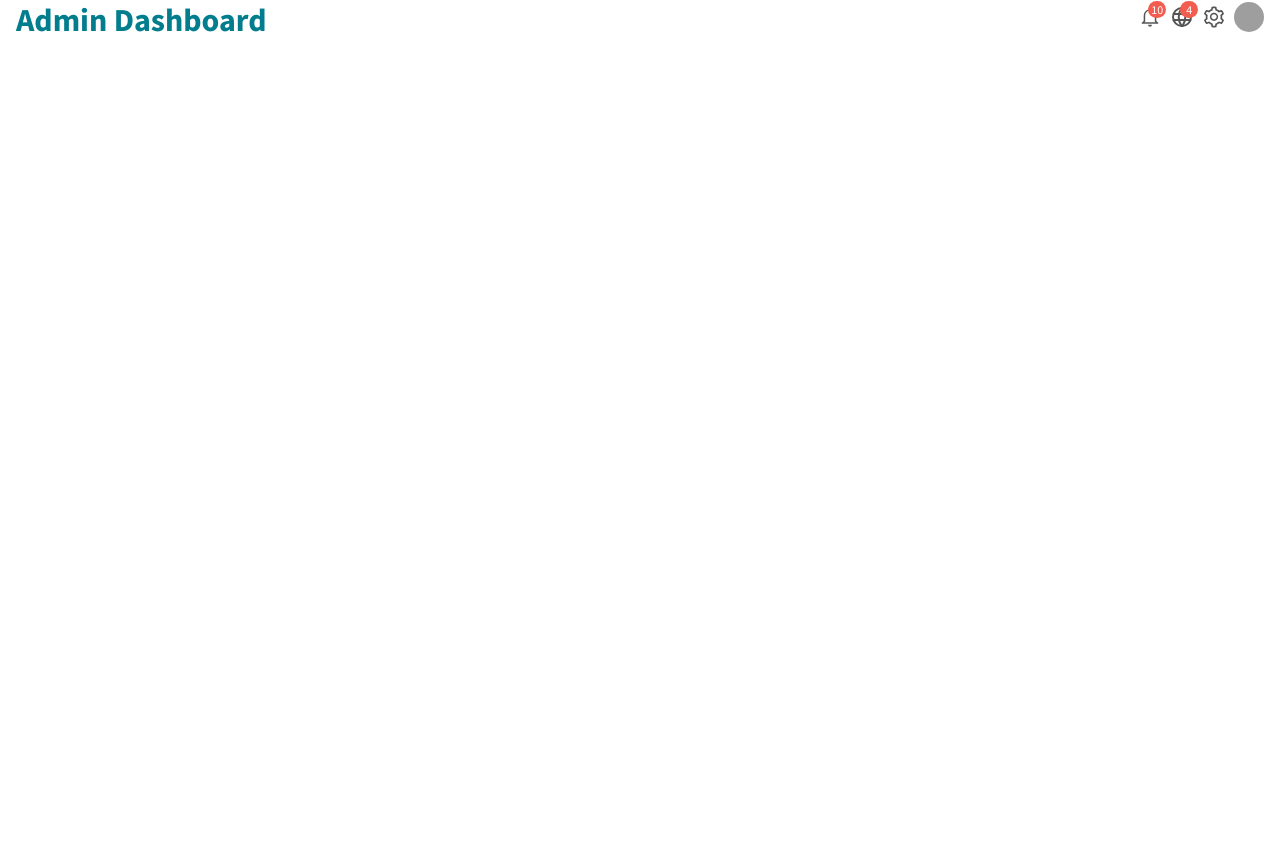
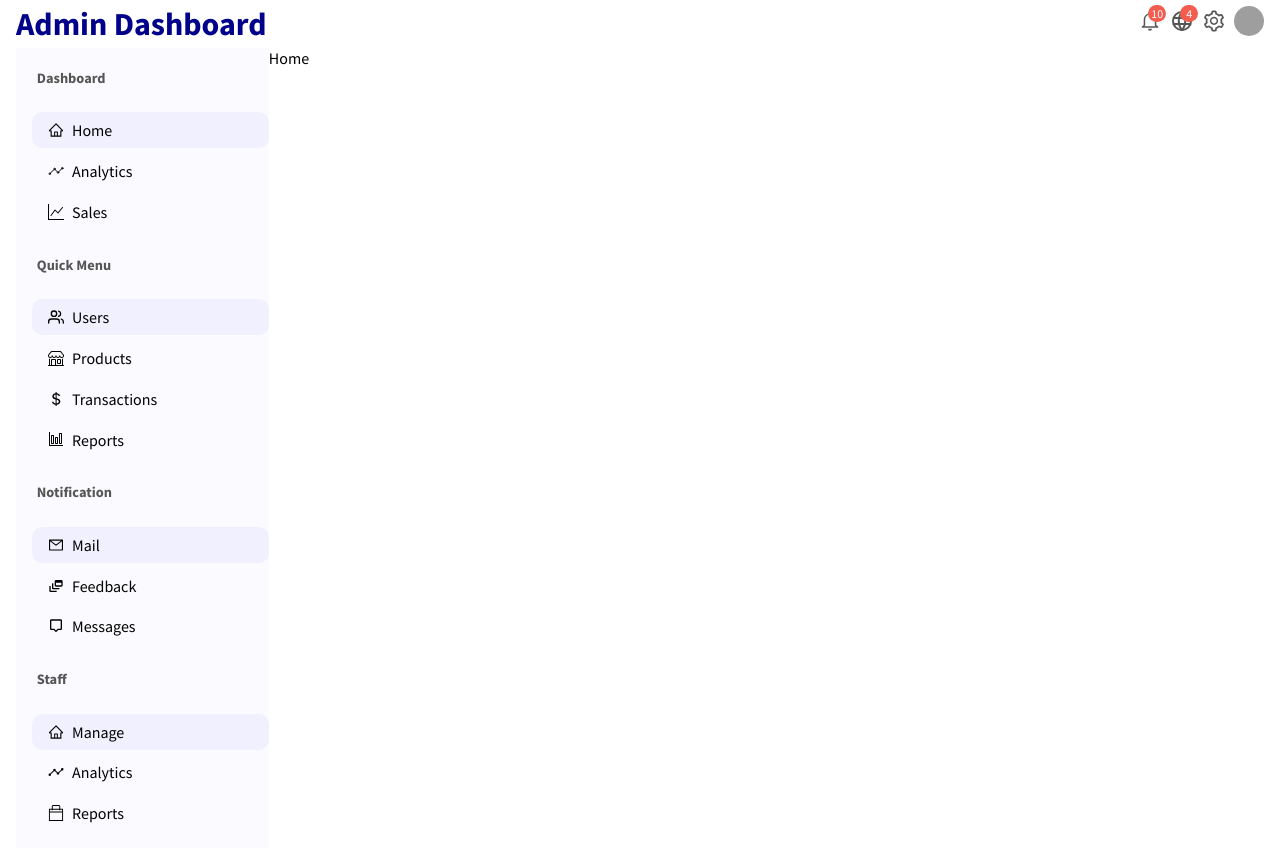
Before and after one commit to subashbala98/adminDashboard, a React (Create React App) app: page / in a window 1280 px wide. Before the commit the page ends 800 px from the top, so only its background shows below. Built offline with nearby package versions, Linux system fonts and the light colour scheme; grey boxes are pictures that could not be loaded.

Commit message:
Added the sidebar component

```diff
--- a/src/App.css
+++ b/src/App.css
@@ -4,3 +4,8 @@
   box-sizing: border-box;
    font-family: 'Source Sans Pro', sans-serif;
 }
+
+.container{
+  display: flex;
+  margin-left: 1rem;
+}
--- a/src/App.js
+++ b/src/App.js
@@ -1,12 +1,18 @@
 /** @format */
 
 import "./App.css";
+import Home from "./components/Home";
+import Sidebar from "./components/Sidebar";
 import Topbar from "./components/Topbar";
 
 function App() {
   return (
     <div>
       <Topbar />
+      <div className="container">
+        <Sidebar />
+        <Home />
+      </div>
     </div>
   );
 }
--- /dev/null
+++ b/src/components/Home/index.css
@@ -0,0 +1,3 @@
+.home{
+    flex: 4;
+}
--- /dev/null
+++ b/src/components/Home/index.jsx
@@ -0,0 +1,9 @@
+/** @format */
+
+import React from "react";
+import "./index.css";
+const Home = () => {
+  return <div className="home">Home</div>;
+};
+
+export default Home;
--- /dev/null
+++ b/src/components/Sidebar/index.css
@@ -0,0 +1,29 @@
+.sidebar{
+    flex: 1;
+    background-color: rgb(251, 251, 255);
+    height: 100vh;
+    position: sticky;
+    top:3rem ;
+}
+.sidebarWrapper h5{
+    padding: 1.3rem;
+    font-size: 0.9rem;
+  color: #555;
+}
+.sidebarWrapper li{
+    list-style: none;
+    display: flex;
+    align-items: center;
+    gap: 0.5rem;
+    cursor: pointer;
+    border-radius: 10px;
+    padding: 0.5rem 1rem;
+    font-size: 1rem;
+    margin: 0.3rem auto;
+}
+.sidebarWrapper li.active,.sidebarWrapper li:hover{
+    background-color: rgb(240, 240, 255);
+}
+.sidebarList{
+    margin-left: 1rem;
+}
--- /dev/null
+++ b/src/components/Sidebar/index.jsx
@@ -0,0 +1,84 @@
+/** @format */
+
+import React from "react";
+import "./index.css";
+import { AiOutlineHome, AiOutlineMail } from "react-icons/ai";
+import { IoAnalyticsOutline, IoAnalytics } from "react-icons/io5";
+import { BsGraphUp, BsShop, BsCurrencyDollar } from "react-icons/bs";
+import { FiUsers } from "react-icons/fi";
+import { VscGraph } from "react-icons/vsc";
+import { MdOutlineDynamicFeed, MdReport } from "react-icons/md";
+import { BiMessageAlt } from "react-icons/bi";
+import { TfiBag } from "react-icons/tfi";
+
+const Sidebar = () => {
+  return (
+    <div className="sidebar">
+      {/* Dashboard */}
+      <div className="sidebarWrapper">
+        <h5>Dashboard</h5>
+        <ul className="sidebarList">
+          <li className="active">
+            <AiOutlineHome /> Home
+          </li>
+          <li>
+            <IoAnalyticsOutline /> Analytics
+          </li>
+          <li>
+            <BsGraphUp /> Sales
+          </li>
+        </ul>
+      </div>
+      {/* Quick Menu */}
+      <div className="sidebarWrapper">
+        <h5>Quick Menu</h5>
+        <ul className="sidebarList">
+          <li className="active">
+            <FiUsers /> Users
+          </li>
+          <li>
+            <BsShop /> Products
+          </li>
+          <li>
+            <BsCurrencyDollar /> Transactions
+          </li>
+          <li>
+            <VscGraph /> Reports
+          </li>
+        </ul>
+      </div>
+      {/* Notification */}
+      <div className="sidebarWrapper">
+        <h5>Notification</h5>
+        <ul className="sidebarList">
+          <li className="active">
+            <AiOutlineMail /> Mail
+          </li>
+          <li>
+            <MdOutlineDynamicFeed /> Feedback
+          </li>
+          <li>
+            <BiMessageAlt /> Messages
+          </li>
+        </ul>
+      </div>
+      {/* Staff */}
+      <div className="sidebarWrapper">
+        <h5>Staff</h5>
+        <ul className="sidebarList">
+          <li className="active">
+            <AiOutlineHome /> Manage
+          </li>
+          <li>
+            <IoAnalytics /> Analytics
+          </li>
+          <li>
+            <TfiBag /> Reports
+          </li>
+        </ul>
+      </div>
+    </div>
+  );
+};
+
+export default Sidebar;
--- a/src/components/Topbar/index.css
+++ b/src/components/Topbar/index.css
@@ -4,14 +4,15 @@
   position: sticky;
   top: 0;
   width: 100%;
-  height: 2.5rem;
+  height: 3rem;
   padding: 0 1rem;
   background-color: #ffff;
   display: flex;
   align-items: center;
   justify-content: space-between;
+  z-index: 9999;
 }
-.topbarWrapper{
+.topbarWrapper {
   display: flex;
   align-items: center;
   gap: 0.5rem;
@@ -23,16 +24,15 @@
 .topbarName {
   font-size: 2rem;
   font-weight: bold;
-  color: #027D8D;
+  color: darkblue;
 }
 .topbarWrapper {
   font-size: 1.5rem;
   color: #555;
-
 }
-.topbarAlert{
+.topbarAlert {
   position: absolute;
-    background-color:#f25d50 ;
+  background-color: #f25d50;
   top: -4px;
   font-size: 0.75rem;
   color: #fff;
@@ -44,7 +44,7 @@ text-align: center;
   right: -4px;
 }
 
-.topbarAvatar>img{
+.topbarAvatar > img {
   border-radius: 50%;
   cursor: pointer;
 }
--- a/src/components/Topbar/index.jsx
+++ b/src/components/Topbar/index.jsx
@@ -1,6 +1,6 @@
 /** @format */
 
-import React, { Children } from "react";
+import React from "react";
 import "./index.css";
 import { IoMdNotificationsOutline } from "react-icons/io";
 import { TbWorld } from "react-icons/tb";
```
Lines whose indentation alone changed are shown as unchanged.
